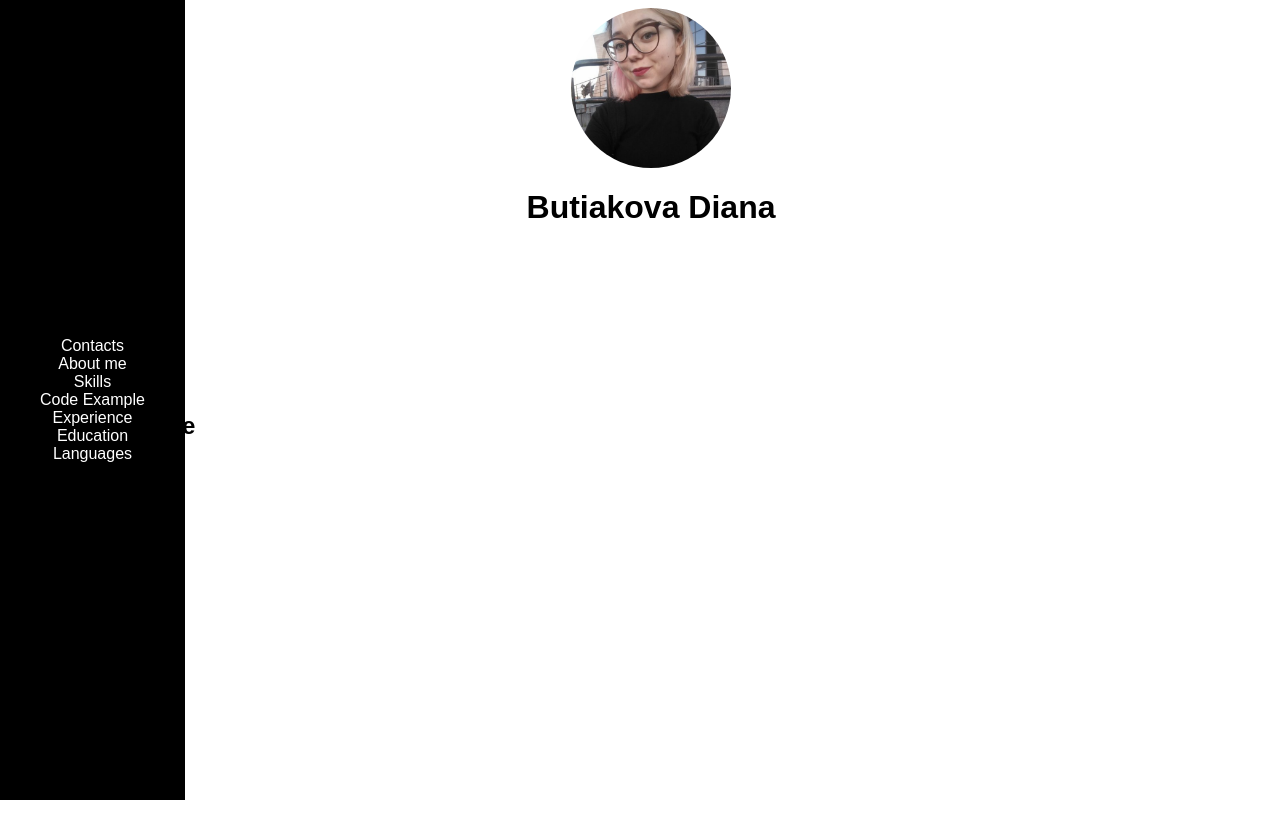
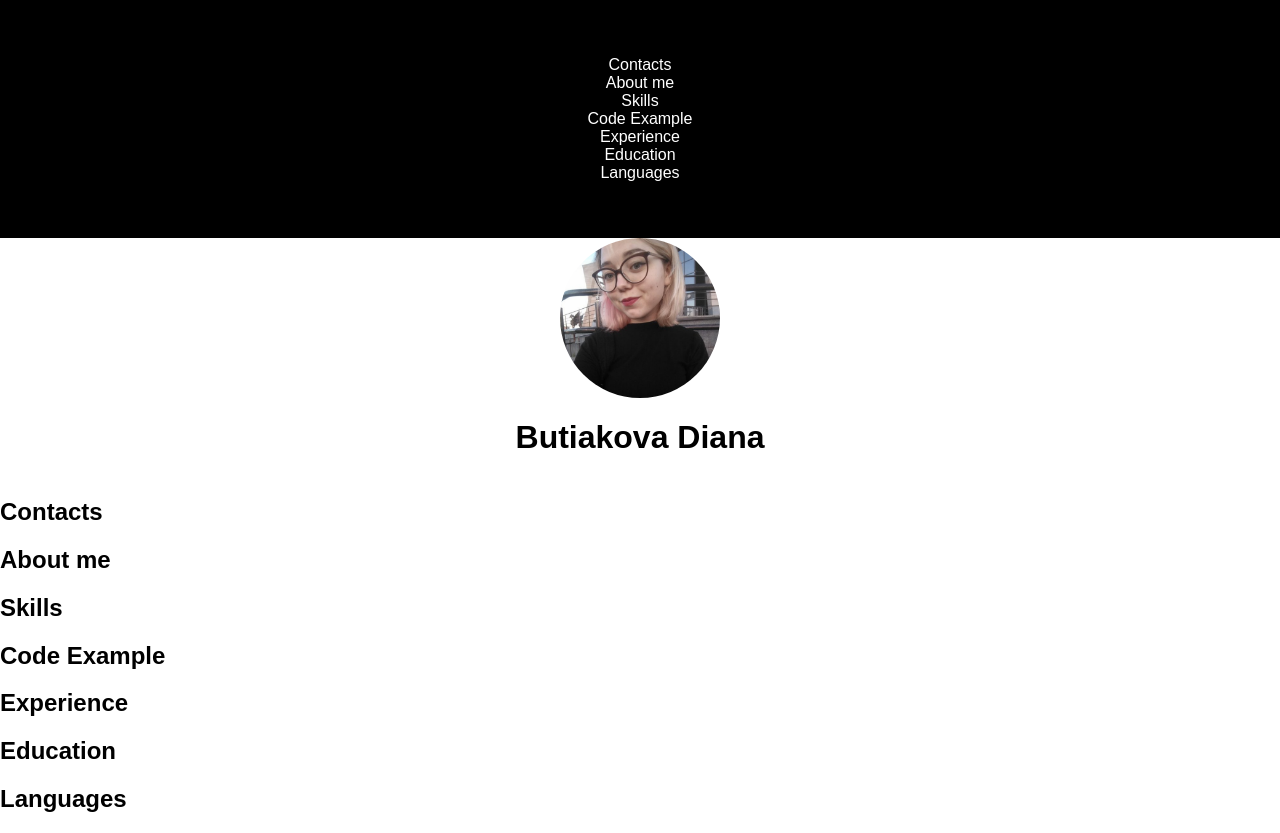
Before and after one commit to djhsgfjk/rsschool-cv, a website: page index.html in a window 1280 px wide. Before the commit the page ends 800 px from the top, so only its background shows below. Drawn offline with Linux system fonts and the light colour scheme.

Commit message:
style: move menu to the top

```diff
--- a/index.html
+++ b/index.html
@@ -7,10 +7,6 @@
     <title>CV</title>
 </head>
 <body>
-    <header class="header">
-        <img class="header-photo" src="assets/diana_butiakova.png">
-        <h1 class="header__label">Butiakova Diana</h1>
-    </header>
     <nav class="nav">
         <div class="nav__sidebar">☰</div>
         <ul class="nav__contents contents">
@@ -37,6 +33,10 @@
             </li>
         </ul>
     </nav>
+    <header class="header">
+        <img class="header-photo" src="assets/diana_butiakova.png">
+        <h1 class="header__label">Butiakova Diana</h1>
+    </header>
     <main>
         <section class="section">
             <h2 class="section__title" id="contacts">Contacts</h2>
--- a/style.css
+++ b/style.css
@@ -6,21 +6,22 @@ body {
     font-family: Arial, serif;
     font-size: 16px;
     padding: 0;
-    margin-left: var(--sidebar-width);
+    margin: 0;
 }
 
 .nav {
     display: flex;
     align-items: center;
-    position: absolute;
+    position: sticky;
     top: 0;
     left: 0;
-    height: 100vh;
+    width: 100%;
+    justify-content: center;
     background-color: black;
-    color: white;
 }
 
 .nav__sidebar {
+    color: white;
     text-align: center;
     width: var(--sidebar-width);
 }
@@ -31,12 +32,10 @@ body {
 
 nav:hover .nav__contents{
     display: block;
-    transition: 1s;
 }
 
 nav:hover .nav__sidebar{
     display: none;
-    transition: 1s;
 }
 
 .contents {
@@ -45,6 +44,7 @@ nav:hover .nav__sidebar{
 }
 
 .contents__item {
+    background-color: black;
     list-style-type: none !important;
 }
 
@@ -64,3 +64,7 @@ nav:hover .nav__sidebar{
     width: 10em;
     height: 10em;
 }
+
+main {
+    overflow: auto;
+}
```
